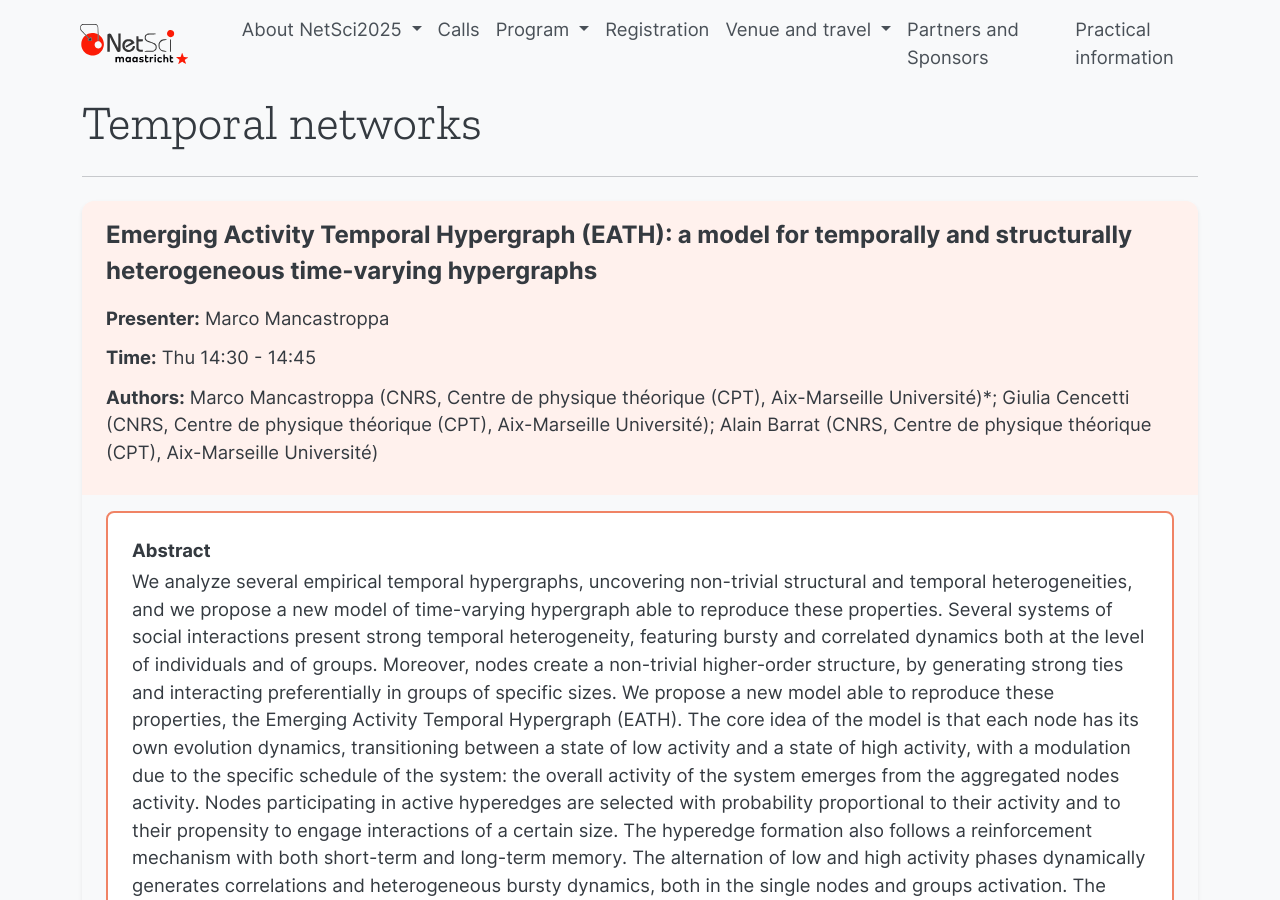
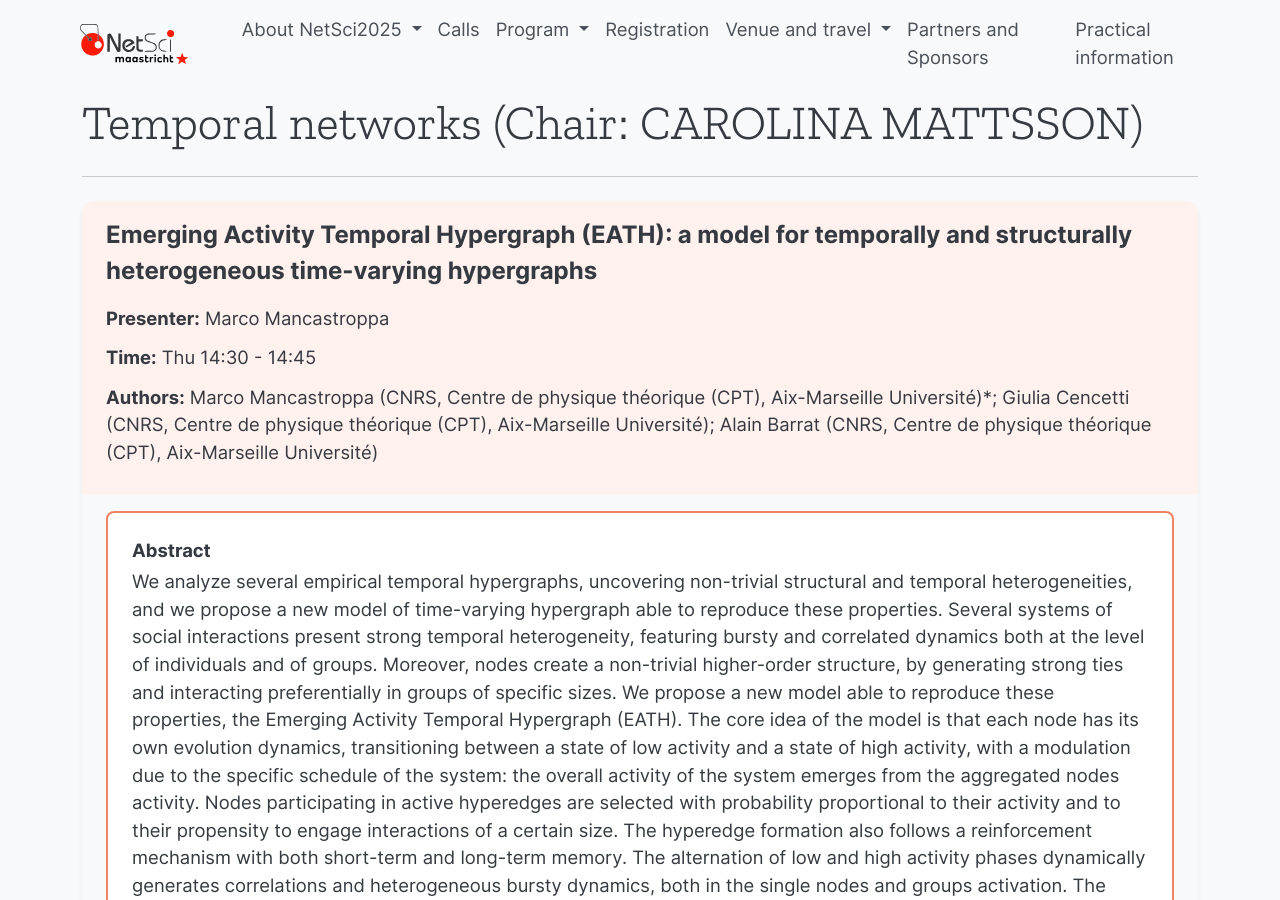
Before and after one commit to NetSci2025/netsci2025.github.io, a Jekyll site: the page built from _parallel/temporal-networks.md, in a window 1280 px wide and 900 px high. Built offline with Jekyll 4.4.1, drawn with Linux system fonts in a browser that asks for light colours.

Commit message:
Update temporal-networks.md

```diff
--- a/_parallel/temporal-networks.md
+++ b/_parallel/temporal-networks.md
@@ -1,6 +1,6 @@
 ---
 layout: parallel
-title: "Temporal networks"
+title: "Temporal networks (Chair: CAROLINA MATTSSON)"
 slug: temporal-networks
 permalink: /parallel/temporal-networks/
 ---
```
